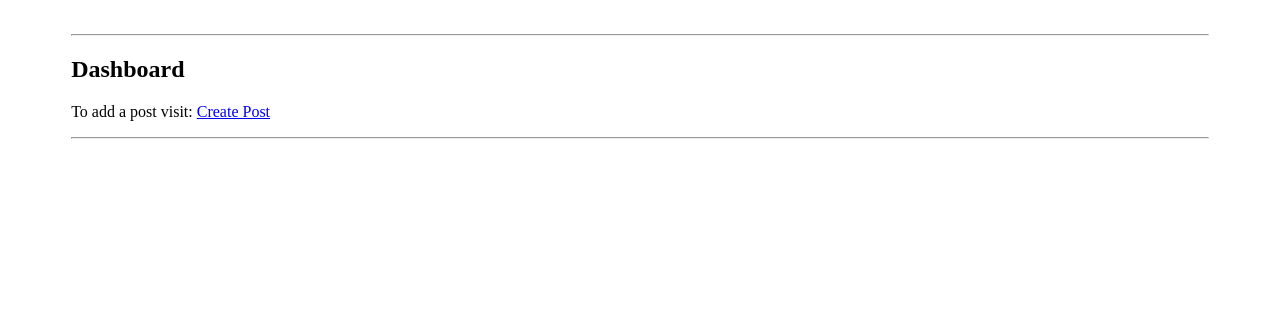
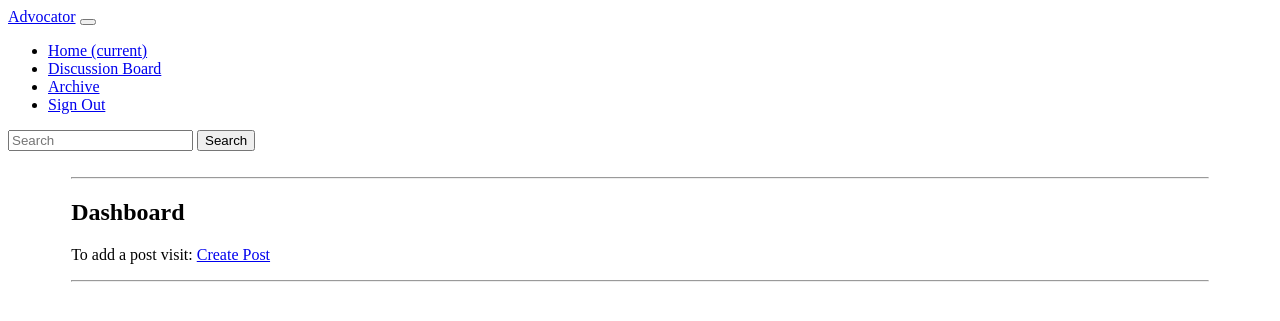
Before and after one commit to PJ41/public-opinion-capstone, a Django app: page / in a window 1280 px wide. Shown: the top 321 px of the page. Run offline with Django 3.2, Linux system fonts and the light colour scheme; data that the repository does not hold is empty.

Commit message:
added navbar

```diff
--- a/templates/voting/dashboard.html
+++ b/templates/voting/dashboard.html
@@ -1,5 +1,35 @@
 <!DOCTYPE html>
 <html lang="en">
+
+<head>
+<nav class="navbar navbar-expand-lg navbar-light bg-light">
+<a class="navbar-brand" href="#">Advocator</a>
+<button class="navbar-toggler" type="button" data-toggle="collapse" data-target="#navbarSupportedContent" aria-controls="navbarSupportedContent" aria-expanded="false" aria-label="Toggle navigation">
+<span class="navbar-toggler-icon"></span>
+</button>
+
+<div class="collapse navbar-collapse" id="navbarSupportedContent">
+<ul class="navbar-nav mr-auto">
+<li class="nav-item active">
+<a class="nav-link" href="#">Home <span class="sr-only">(current)</span></a>
+</li>
+<li class="nav-item">
+<a class="nav-link disabled" href="#">Discussion Board</a>
+</li>
+<li class="nav-item">
+<a class="nav-link disabled" href="#">Archive</a>
+</li>
+<li class="nav-item">
+<a class="nav-link disabled" href="#">Sign Out</a>
+</li>
+</ul>
+<form class="form-inline my-2 my-lg-0">
+<input class="form-control mr-sm-2" type="search" placeholder="Search" aria-label="Search">
+<button class="btn btn-outline-success my-2 my-sm-0" type="submit">Search</button>
+</form>
+</div>
+</nav>
+</head>
 <head>
 <meta charset="UTF-8">
 <title>DashBoard</title>
```
Lines whose indentation alone changed are shown as unchanged.
